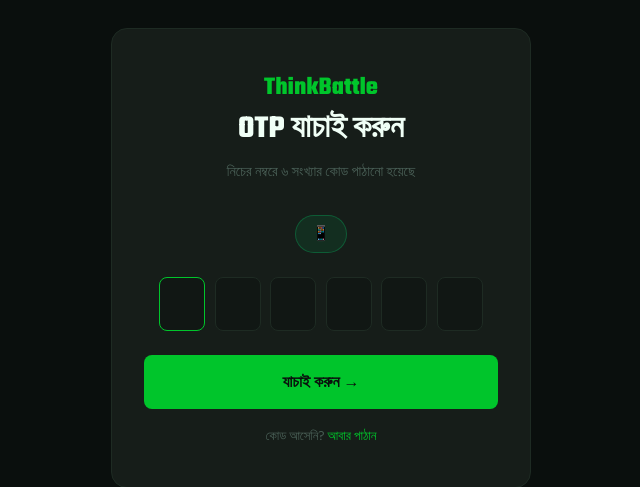
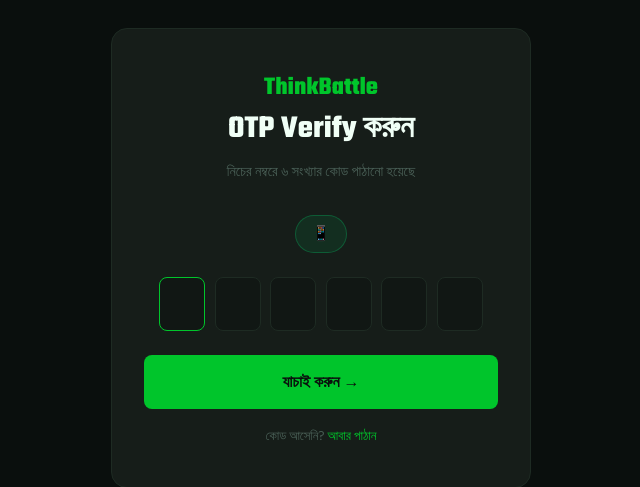
Before and after one commit to nafiz-byte/quizfy, a Django app: template templates/verify_otp.html in a window 1280 px wide. Shown: the part 142-629 px from the top of the page, without its empty margins (319-959 px from the left). Run offline with Django 5.2, Linux system fonts and the light colour scheme; the template is opened without the code that fills it, so the values that code supplies are empty.

Commit message:
Update otp index

```diff
--- a/templates/verify_otp.html
+++ b/templates/verify_otp.html
@@ -3,7 +3,7 @@
 <head>
   <meta charset="UTF-8"/>
   <meta name="viewport" content="width=device-width, initial-scale=1.0"/>
-  <title>OTP যাচাই — ThinkBattle</title>
+  <title>OTP Verify — ThinkBattle</title>
   <link href="https://fonts.googleapis.com/css2?family=Hind+Siliguri:wght@400;600;700&family=Teko:wght@700&display=swap" rel="stylesheet"/>
   <style>
     *{box-sizing:border-box;margin:0;padding:0}
@@ -38,7 +38,7 @@
   </div>
   {% endif %}
 
-  <h2>OTP যাচাই করুন</h2>
+  <h2>OTP Verify করুন</h2>
   <p class="sub">নিচের নম্বরে ৬ সংখ্যার কোড পাঠানো হয়েছে</p>
   <div class="phone-badge">📱 {{ phone }}</div>
 
```
